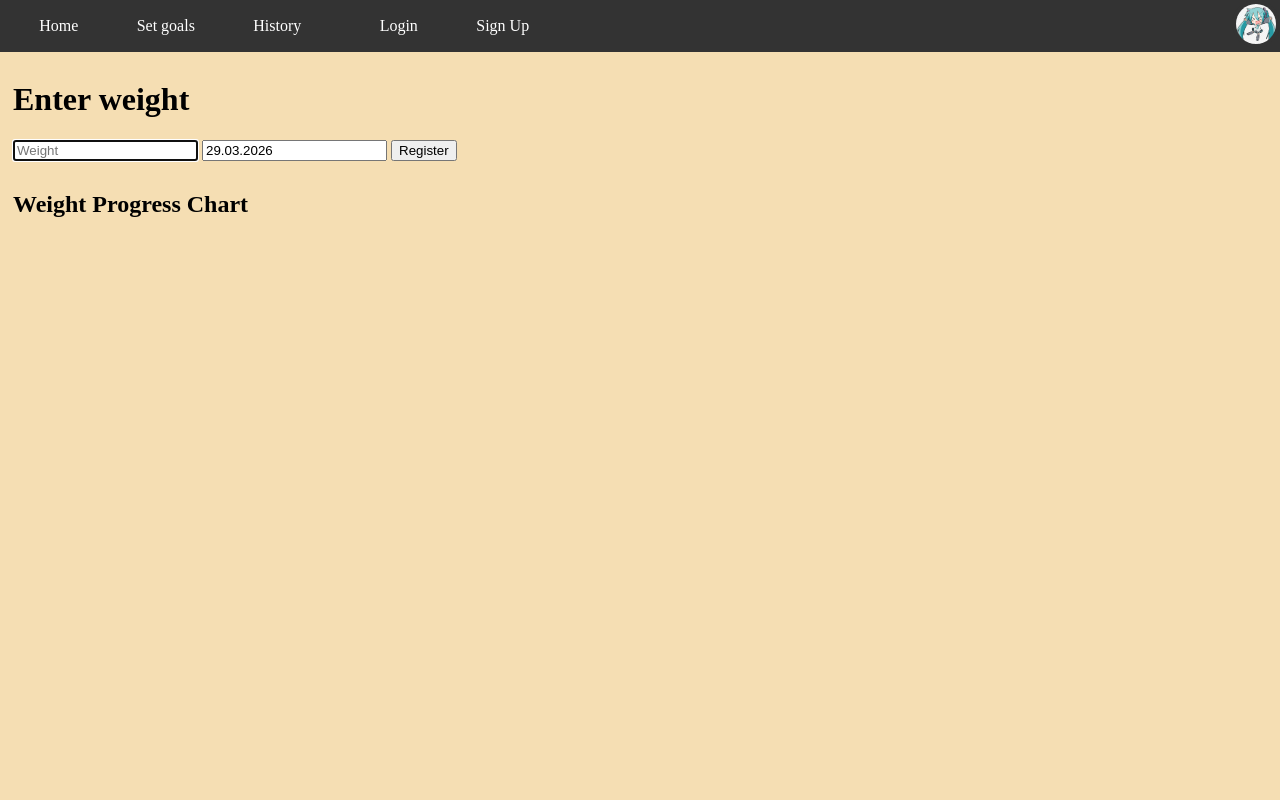
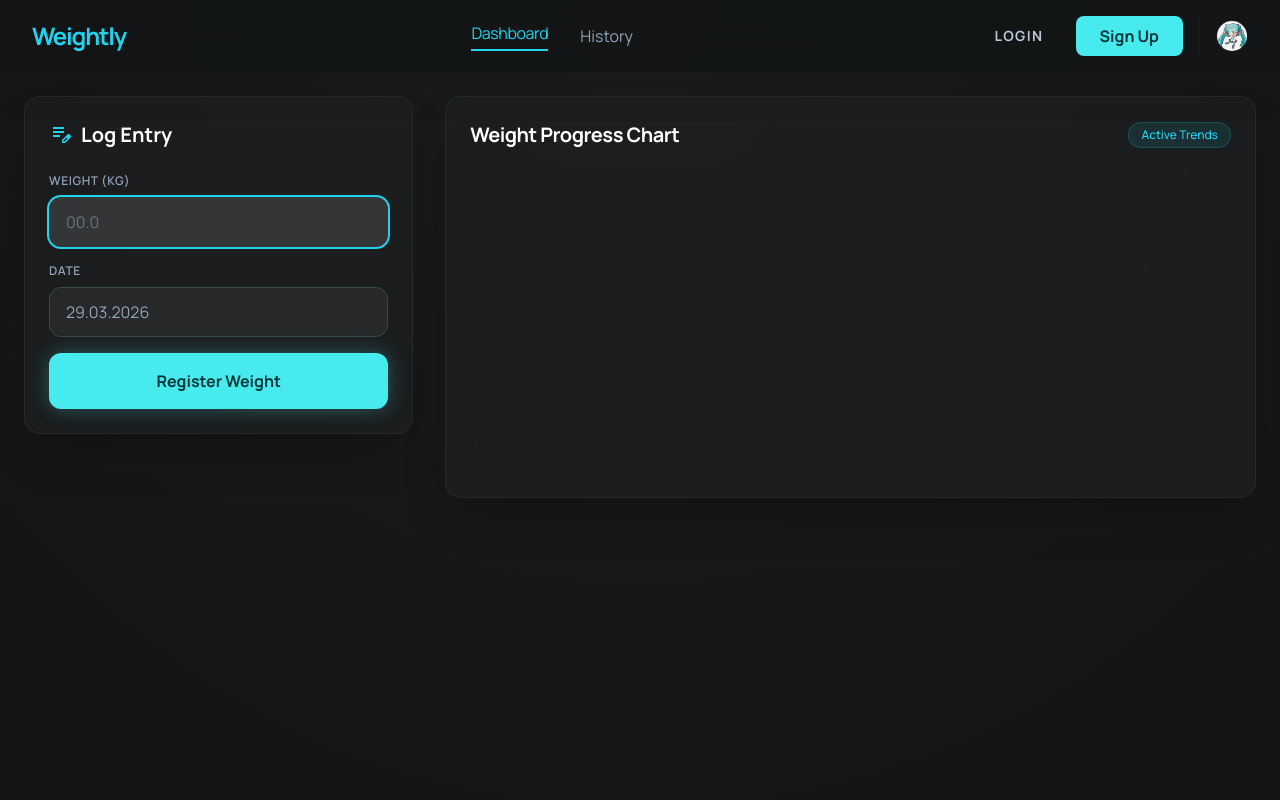
Before and after one commit to PlanckPrecision/health-tracker-api, a Flask app: page / in a window 1280 px wide. Run offline with Flask 3, Linux system fonts and the light colour scheme; data that the repository does not hold is empty; a map, chart or similar area stays blank; some libraries are stand-ins or nearby versions.

Commit message:
changed UI with google stitch

```diff
--- a/app/__init__.py
+++ b/app/__init__.py
@@ -8,7 +8,7 @@ login_manager = LoginManager()
 def create_app():
     app = Flask(__name__, template_folder="templates")
     app.config["SECRET_KEY"] = "the_one_piece_is_real"
-    app.config["SQLALCHEMY_DATABASE_URI"] = "sqlite:///:memory:"
+    app.config["SQLALCHEMY_DATABASE_URI"] = "sqlite:///app.db"
     app.config["SQLALCHEMY_TRACK_MODIFICATIONS"] = False
 
     db.init_app(app)
--- a/app/static/css/styles.css
+++ /dev/null
@@ -1,78 +0,0 @@
-/* Base styles */
-body {
-  background-color: wheat;
-  margin: 0;
-  padding-top: 60px;
-  padding-left: 13px;
-}
-
-/* Navbar styles */
-nav {
-  position: fixed;
-  top: 0;
-  left: 0;
-  width: 100%;
-  background-color: #333;
-  z-index: 10;
-  padding: 0 20px;
-}
-nav ul {
-  display: flex;
-  align-items: center;
-  list-style: none;
-  margin: 0;
-  padding: 0;
-}
-nav ul li {
-  margin-right: 20px;
-  /* Desktop nav icon alignment */
-}
-nav ul li.nav-icon {
-  margin-left: auto;
-  margin-right: 20px;
-}
-nav ul li.nav-icon img {
-  width: 40px;
-  height: 40px;
-  border-radius: 50%;
-  -o-object-fit: cover;
-     object-fit: cover;
-  padding: 4px;
-  background-color: #333;
-}
-nav a {
-  display: block;
-  padding: 1rem 1.2rem;
-  color: white;
-  text-decoration: none;
-}
-nav a:hover {
-  background-color: #444;
-}
-
-/* Mobile styles */
-@media (max-width: 600px) {
-  nav ul {
-    flex-direction: column;
-    align-items: flex-start;
-  }
-  nav ul li {
-    margin-right: 10px;
-  }
-  nav ul li.nav-icon {
-    margin-left: 10px;
-    margin-top: 10px;
-    margin-right: 0;
-    padding: 8px;
-    border-radius: 50%;
-    background-color: #333;
-  }
-  nav ul li img {
-    width: 40px;
-    height: 40px;
-    -o-object-fit: cover;
-       object-fit: cover;
-    border-radius: 50%;
-    padding: 4px;
-  }
-}/*# sourceMappingURL=styles.css.map */
--- a/app/static/scss/styles.scss
+++ /dev/null
@@ -1,88 +0,0 @@
-/* Base styles */
-body {
-  background-color: wheat;
-  margin: 0;
-  padding-top: 60px; // leave room for fixed nav
-  padding-left: 13px;
-}
-
-nav {
-  position: fixed;
-  top: 0;
-  left: 0;
-  width: 100%;
-  background-color: #333;
-  z-index: 10;
-  padding: 0 20px;
-
-  ul {
-    display: flex;
-    align-items: center;  // vertically align items
-    list-style: none;
-    margin: 0;
-    padding: 0;
-    flex-wrap: nowrap;    // prevent wrapping
-
-    li {
-      a {
-        display: block;
-        padding: 1rem 1.2rem;
-        color: white;
-        text-decoration: none;
-        &:hover {
-          background-color: #444;
-        }
-      }
-
-      &.spacer {
-        flex: 1; // pushes everything after it to the right
-      }
-
-      &.nav-icon {
-        img {
-          width: 40px;
-          height: 40px;
-          border-radius: 50%;
-          object-fit: cover;
-          padding: 4px;
-          background-color: #333;
-        }
-      }
-    }
-  }
-}
-
-/* Mobile responsive */
-@media (max-width: 600px) {
-  nav ul {
-    flex-direction: column;
-    align-items: flex-start;
-
-    li {
-      width: 100%; // make links full width
-      a {
-        width: 100%;
-        padding: 0.8rem 1rem;
-      }
-
-      &.nav-icon {
-        margin-top: 10px;
-        padding: 8px;
-        border-radius: 50%;
-        background-color: #333;
-
-        img {
-          width: 40px;
-          height: 40px;
-          object-fit: cover;
-          border-radius: 50%;
-          padding: 4px;
-        }
-      }
-
-      &.spacer {
-        display: none; // remove spacer on mobile
-      }
-    }
-  }
-}
--- a/app/templates/base.html
+++ b/app/templates/base.html
@@ -1,45 +1,92 @@
 <!DOCTYPE html>
+<html class="dark" lang="en">
+<head>
+    <meta charset="utf-8">
+    <meta name="viewport" content="width=device-width, initial-scale=1.0">
+    <title>Weightly</title>
 
-<html lang="en">
-    <head>
-        <meta charset="utf-8">
-        <meta http-equiv="X-UA-Compatible" content="IE=edge">
-        <meta name="viewport" content="initial-scale=1, width=device-width">
-        <title>Weight</title>
-        <link rel="stylesheet" href="{{ url_for('static', filename='css/styles.css') }}">
-        <script src="{{ url_for('static', filename='js/datepicker.js') }}"></script>
-    </head>
-    <body>
-        <nav>
-        <ul>
-            <li><a href="{{ url_for('entries.index') }}">Home</a></li>
-            <li><a href="{{ url_for('entries.goals') }}">Set goals</a></li>
-            <li><a href="{{ url_for('entries.history') }}">History</a></li>
+    <script src="https://cdn.tailwindcss.com?plugins=forms,container-queries"></script>
+    <link href="https://fonts.googleapis.com/css2?family=Manrope:wght@300;400;500;600;700;800&display=swap" rel="stylesheet"/>
+    <link href="https://fonts.googleapis.com/css2?family=Material+Symbols+Outlined:wght,FILL@100..700,0..1&display=swap" rel="stylesheet"/>
+    <script src="{{ url_for('static', filename='js/datepicker.js') }}"></script>
 
-            <!-- spacer pushes following items to the right -->
-            <li class="spacer"></li>
+    <script id="tailwind-config">
+      tailwind.config = {
+        darkMode: "class",
+        theme: {
+          extend: {
+            "colors": {
+                "primary": "#47eaed",
+                "surface": "#121416",
+                "surface-container": "#1e2022",
+                "surface-container-highest": "#333537",
+                "outline-variant": "#3b4949",
+                "on-surface": "#e2e2e5",
+                "on-primary": "#003738",
+                "error": "#ff5252"
+            },
+            "fontFamily": { "headline": ["Manrope"], "body": ["Manrope"] }
+          },
+        },
+      }
+    </script>
+    <style>
+        body { font-family: 'Manrope', sans-serif; background-color: #121416; color: #e2e2e5; }
+        .bg-obsidian-vignette { background: radial-gradient(circle at top center, #1a1c1e 0%, #121416 100%); }
+        .glass-panel { backdrop-filter: blur(20px); background: rgba(30, 32, 34, 0.7); }
+    </style>
+</head>
+<body class="bg-obsidian-vignette min-h-screen">
 
-            {% if current_user.is_authenticated %}
-            <li><a href="{{ url_for('auth.logout') }}">Logout ({{ current_user.username }})</a></li>
-            {% else %}
-            <li><a href="{{ url_for('auth.login') }}">Login</a></li>
-            <li><a href="{{ url_for('auth.signup') }}">Sign Up</a></li>
-            {% endif %}
+    <nav class="fixed top-0 w-full z-50 bg-[#121416]/80 backdrop-blur-xl shadow-[0_20px_40px_rgba(0,0,0,0.06)]">
+        <div class="flex justify-between items-center px-8 py-4 max-w-7xl mx-auto">
+            <div class="text-2xl font-bold tracking-tighter text-cyan-400 font-headline">Weightly</div>
 
-            <li class="nav-icon">
-            <img src="{{ url_for('static', filename='images/miku_icon.png') }}" alt="Icon">
-            </li>
-        </ul>
-        </nav>
+            <div class="hidden md:flex items-center space-x-8">
+                <a class="text-cyan-400 border-b-2 border-cyan-400 pb-1 font-headline tracking-tight" href="/">Dashboard</a>
+                <a class="text-slate-400 hover:text-cyan-300 transition-colors duration-300" href="/history">History</a>
+            </div>
 
+            <div class="flex items-center space-x-4">
+            <a href="/login" class="text-[#bbc8d4] hover:text-[#e2e2e5] transition-colors active:scale-95 transition-transform text-sm font-bold uppercase tracking-widest px-4 py-2">
+                Login
+            </a>
+
+            <a href="/signup" class="bg-[#47eaed] text-[#003738] px-6 py-2 rounded-lg font-bold hover:shadow-[0_0_20px_rgba(71,234,237,0.3)] active:scale-95 transition-all">
+                Sign Up
+            </a>
+
+                <div class="h-10 w-[1px] bg-outline-variant/20 mx-2"></div>
+
+                <div class="group relative">
+                    <button class="flex items-center space-x-2 text-[#bbc8d4] hover:text-[#47eaed] transition-colors active:scale-95 transition-transform">
+                        <div class="h-8 w-8 rounded-full overflow-hidden border border-outline-variant/20">
+                            <img src="{{ url_for('static', filename='images/miku_icon.png') }}" alt="User profile" class="w-full h-full object-cover"/>
+                        </div>
+                    </button>
+
+                    <div class="absolute right-0 mt-2 w-48 bg-[#1e2022] border border-outline-variant/20 rounded-xl shadow-2xl opacity-0 invisible group-hover:opacity-100 group-hover:visible transition-all duration-300 py-2">
+                        <a class="block px-4 py-2 text-sm text-[#e2e2e5] hover:bg-[#282a2c]/50 transition-colors" href="#">Profile Settings</a>
+                        <div class="h-[1px] bg-outline-variant/10 my-1 mx-2"></div>
+                        <a class="block px-4 py-2 text-sm text-red-400 hover:bg-red-500/10 transition-colors" href="#">Logout</a>
+                    </div>
+                </div>
+            </div>
+        </div>
+    </nav>
+
+    <main class="pt-24 pb-16 px-6 max-w-7xl mx-auto space-y-8">
         {% with messages = get_flashed_messages(with_categories=true) %}
             {% if messages %}
                 {% for category, message in messages %}
-                    <p class="{{ category }}">{{ message }}</p>
+                    <div class="p-4 rounded-lg {% if category == 'error' %}bg-red-900/50 text-red-200{% else %}bg-cyan-900/50 text-cyan-200{% endif %}">
+                        {{ message }}
+                    </div>
                 {% endfor %}
             {% endif %}
         {% endwith %}
 
         {% block body %}{% endblock %}
-    </body>
+    </main>
+</body>
 </html>
--- a/app/templates/index.html
+++ b/app/templates/index.html
@@ -1,28 +1,56 @@
 {% extends "base.html" %}
 
 {% block body %}
+    <div class="grid grid-cols-1 lg:grid-cols-3 gap-8">
+        <div class="lg:col-span-1 space-y-6">
+            <div class="glass-panel p-6 rounded-2xl border border-outline-variant/30 shadow-2xl">
+                <h1 class="text-xl font-bold text-white mb-6 flex items-center gap-2">
+                    <span class="material-symbols-outlined text-cyan-400">edit_note</span>
+                    Log Entry
+                </h1>
 
-    <h1>Enter weight</h1>
-    <form action="register" method="post">
-        <input autocomplete="off" autofocus name="weight" placeholder="Weight" type="text">
-        <input id="date-input" name="date" type="text" value="{{ today }}" readonly>
-        <button type="submit">Register</button>
-    </form>
+                <form action="register" method="post" class="space-y-4">
+                    <div>
+                        <label class="block text-xs font-semibold uppercase tracking-wider text-slate-400 mb-2">Weight (kg)</label>
+                        <input autocomplete="off" autofocus name="weight" placeholder="00.0" type="text"
+                               class="w-full bg-surface-container-highest border-outline-variant rounded-xl text-white focus:ring-2 focus:ring-cyan-400 focus:border-transparent transition-all py-3 px-4">
+                    </div>
 
-    {% if weight %}
-        <p>Last entry: {{ weight }} kg on {{ date }}</p>
-    {% endif %}
+                    <div>
+                        <label class="block text-xs font-semibold uppercase tracking-wider text-slate-400 mb-2">Date</label>
+                        <input id="date-input" name="date" type="text" value="{{ today }}" readonly
+                               class="w-full bg-surface-container-highest/50 border-outline-variant rounded-xl text-slate-400 py-3 px-4 cursor-not-allowed">
+                    </div>
 
-    {% if message %}
-        <p>{{ message }}</p>
-    {% endif %}
+                    <button type="submit" class="w-full bg-primary text-on-primary font-bold py-4 rounded-xl hover:brightness-110 active:scale-[0.98] transition-all shadow-[0_0_20px_rgba(71,234,237,0.3)]">
+                        Register Weight
+                    </button>
+                </form>
 
-    <div style="margin: 30px 0; max-width: 800px;">
-        <h2>Weight Progress Chart</h2>
-        <canvas id="weightChart" width="400" height="100"></canvas>
+                {% if weight %}
+                <div class="mt-8 pt-6 border-t border-outline-variant/30">
+                    <p class="text-sm text-slate-400">Last entry:</p>
+                    <p class="text-2xl font-bold text-cyan-400">{{ weight }} <span class="text-sm font-normal text-slate-500">kg</span></p>
+                    <p class="text-xs text-slate-500">{{ date }}</p>
+                </div>
+                {% endif %}
+            </div>
+        </div>
+
+        <div class="lg:col-span-2">
+            <div class="glass-panel p-6 rounded-2xl border border-outline-variant/30 shadow-2xl h-full">
+                <div class="flex justify-between items-center mb-6">
+                    <h2 class="text-xl font-bold text-white tracking-tight">Weight Progress Chart</h2>
+                    <span class="text-xs font-medium px-3 py-1 rounded-full bg-cyan-400/10 text-cyan-400 border border-cyan-400/20">Active Trends</span>
+                </div>
+
+                <div class="relative h-[300px] w-full">
+                    <canvas id="weightChart"></canvas>
+                </div>
+            </div>
+        </div>
     </div>
 
     <script src="https://cdn.jsdelivr.net/npm/chart.js@4.4.0/dist/chart.umd.min.js"></script>
     <script src="{{ url_for('static', filename='js/chart.js') }}"></script>
-
 {% endblock %}
```
Also changed, not shown: app/templates/stitch.html (added, +281 -0 lines), 1 other file.
